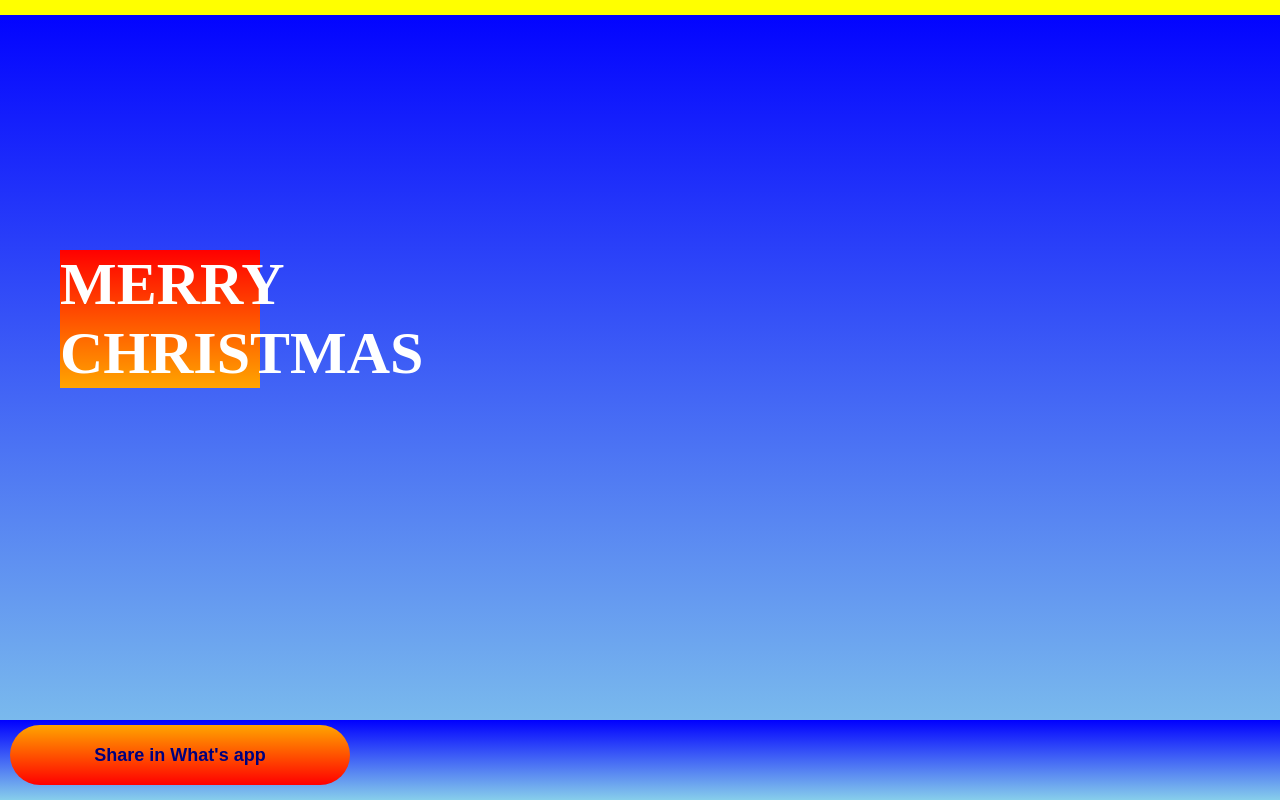
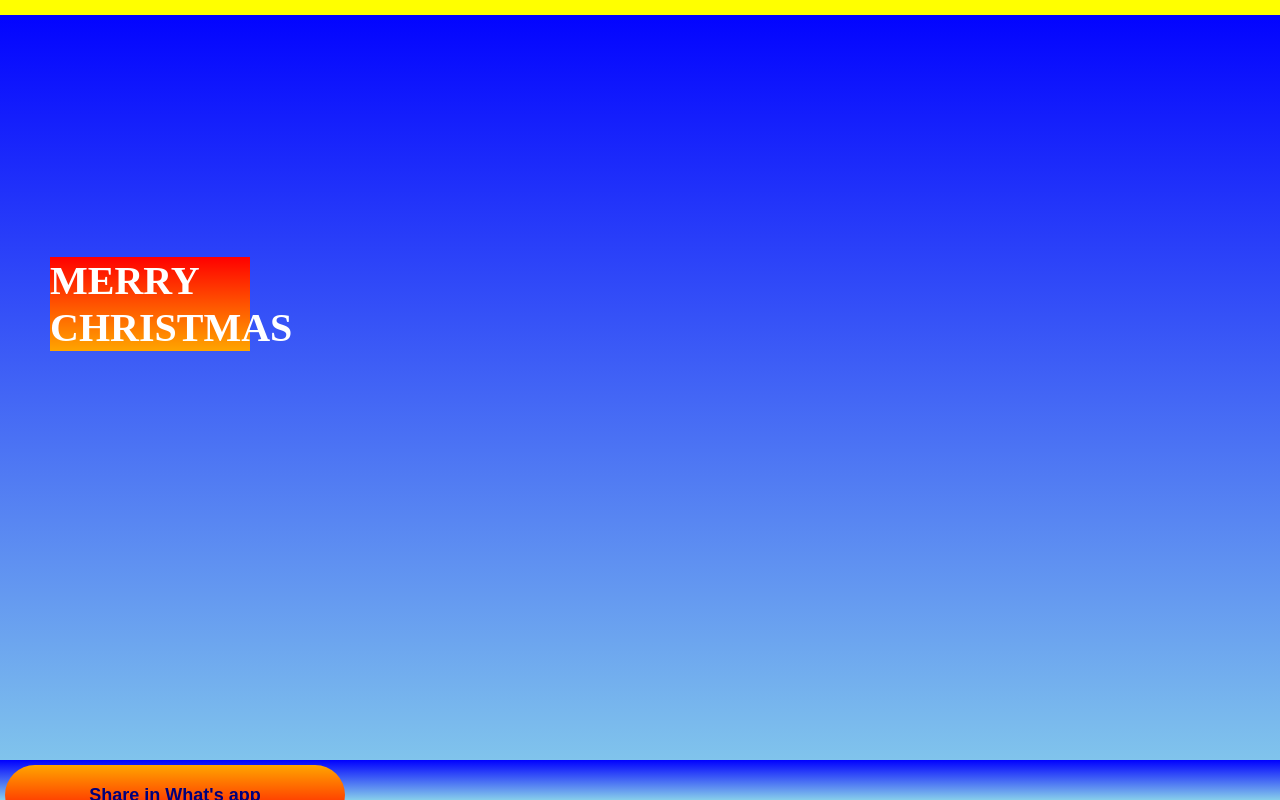
Before and after one commit to Bbjfyfdrdd/Bbjfyfdrdd.github.io, a plain HTML site: page index.html in a window 1280 px wide. Drawn offline with Linux system fonts and the light colour scheme.

Commit message:
Update style.css

```diff
--- a/style.css
+++ b/style.css
@@ -10,11 +10,11 @@ main {
       }
 main h1 {
           position:absolute;
-          font-size:60px;
+          font-size:40px;
           width:200px;
           color:white;
-          top:210px;
-          left:60px;
+          top:230px;
+          left:50px;
           background:linear-gradient(red,orange);
           }
 /*..........*/
@@ -28,9 +28,9 @@ main h1 {
       position:fixed;
       bottom:0;
       width:100%;
-      height:70px;
+      height:30px;
       background:linear-gradient(blue,skyblue);
-      padding:5px 10px;
+      padding:5px 5px;
       }
 .BTN button {
              width:340px;
```
